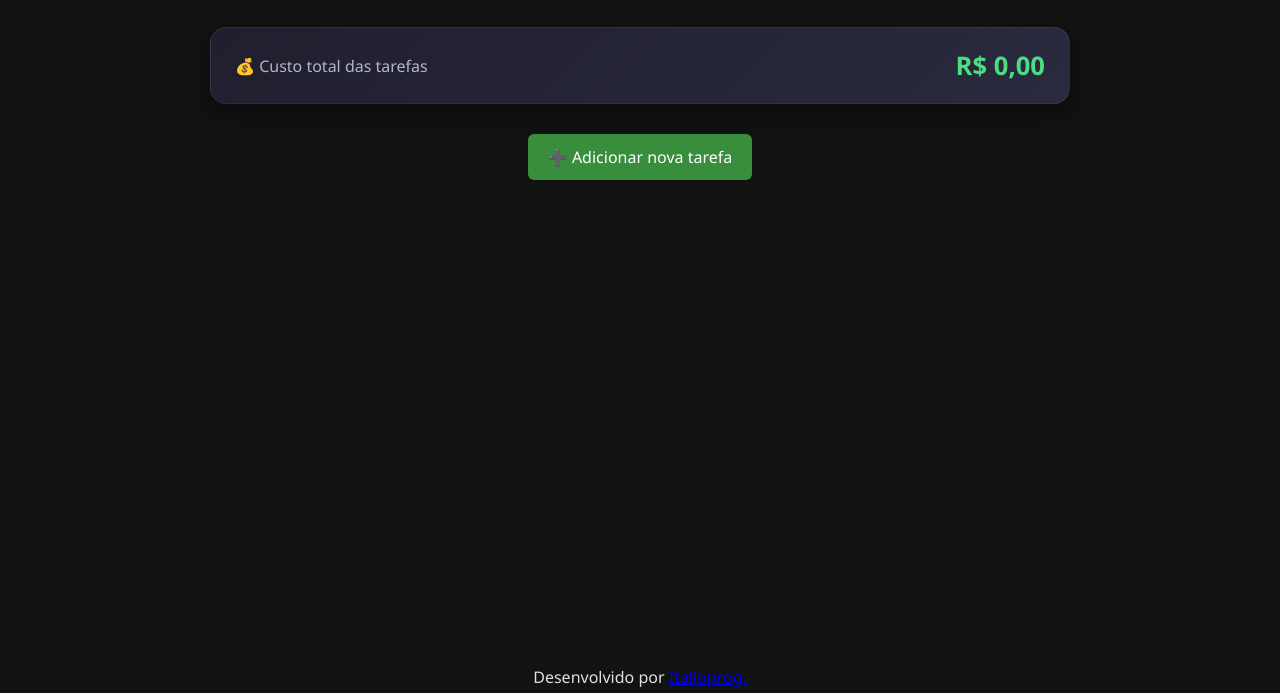
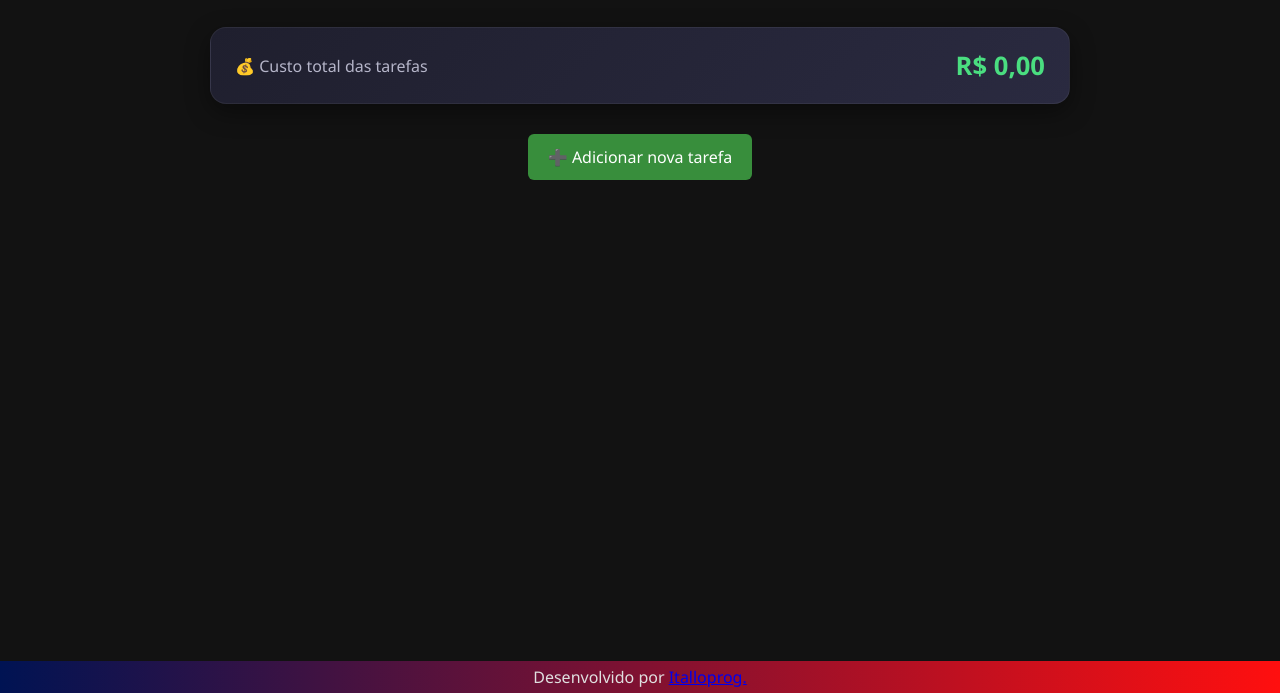
Before and after one commit to Italloprog/To-Do-List, a plain HTML site: page frontend/index.html in a window 1280 px wide. Shown: the part 107-800 px from the top of the page. Drawn offline with Linux system fonts and the light colour scheme; no server answers.

Commit message:
Fix background

```diff
--- a/frontend/ListaDeTarefas.css
+++ b/frontend/ListaDeTarefas.css
@@ -18,7 +18,7 @@ main {
 
 footer{
     text-align: center;
-    background-image: linear-gradient(to right, #001353, ##ff0f0f);
+    background-image: linear-gradient(to right, #001353, #ff0f0f);
 }
 
 footer p{
```
